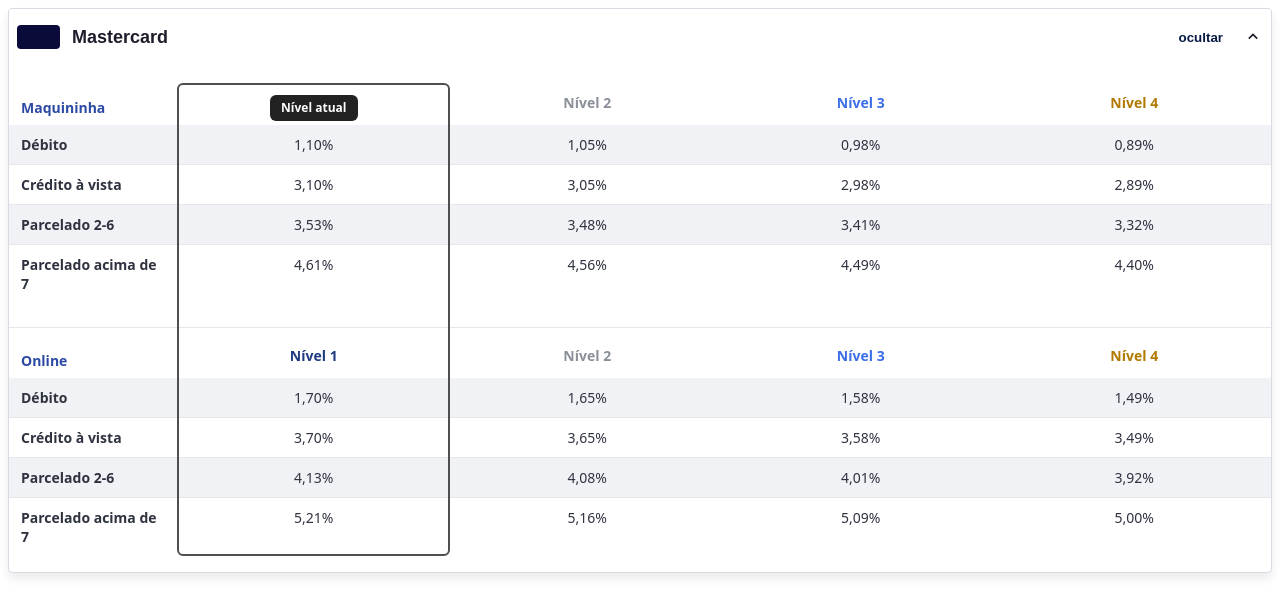
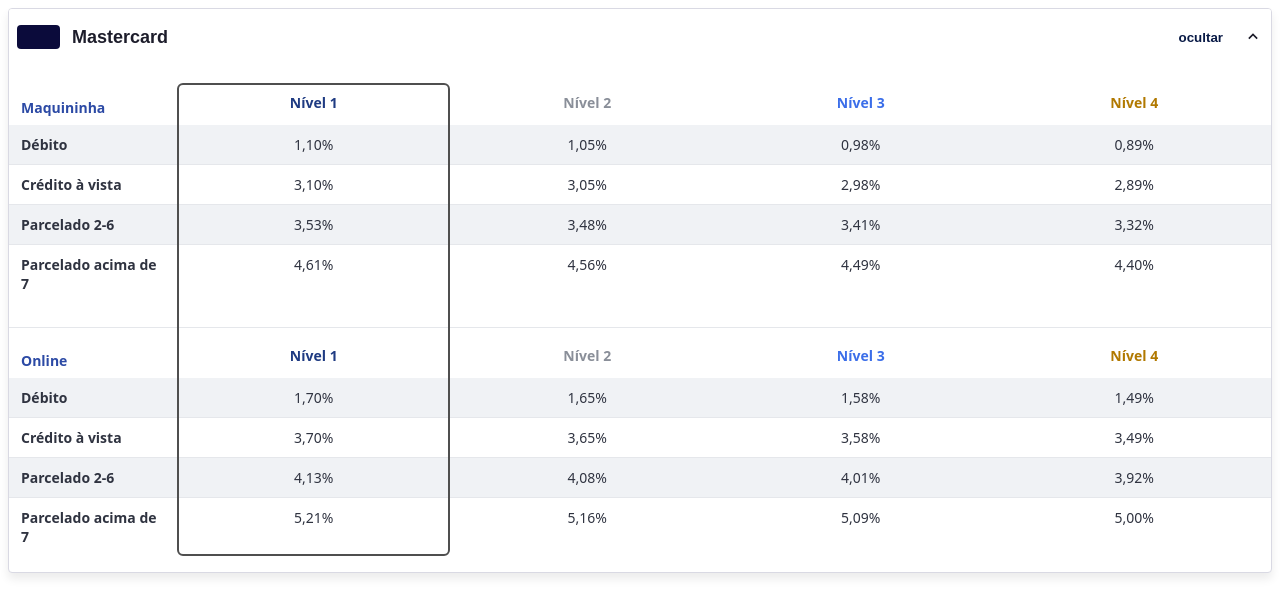
Before and after one commit to eng-ericksantos/eas-design-system, an Angular app: page /home in a window 1280 px wide. Shown: the top 616 px of the page. Built offline with nearby package versions, Linux system fonts and the light colour scheme.

Commit message:
removendo tag atual dentro do container borda

```diff
--- a/src/app/components/bandeiras-tabela/bandeiras-tabela.component.html
+++ b/src/app/components/bandeiras-tabela/bandeiras-tabela.component.html
@@ -17,18 +17,18 @@
       [style.height.px]="overlay.height"
     ></div>
 
-    <!-- TAG “Nível atual” (sempre DENTRO e ACIMA do header) -->
+    <!-- TAG “Nível atual” FORA do contorno, colada no topo -->
     <div
       #tagRef
       class="current-tag"
       [style.left.px]="overlay.center"
       [style.top.px]="overlay.tagTop"
-      [style.max-width.px]="overlay.tagMaxWidth"
+      [style.width.px]="overlay.tagWidth"
     >
       Nível atual
     </div>
 
-    <!-- Cabeçalho (Maquininha) -->
+    <!-- Cabeçalho -->
     <div
       class="header-row grid"
       #headerRow
@@ -76,7 +76,7 @@
 
     <div class="divider"></div>
 
-    <!-- Cabeçalho (Online) -->
+    <!-- Cabeçalho 2 -->
     <div
       class="header-row grid"
       #headerRow
--- a/src/app/components/bandeiras-tabela/bandeiras-tabela.component.scss
+++ b/src/app/components/bandeiras-tabela/bandeiras-tabela.component.scss
@@ -5,10 +5,7 @@
   --zebra: #f0f2f5;
   --current-border: #4f4f4f;
   --title-blue: #2c4aa5;
-
-  /* novo: gutter horizontal único usado por todo o conteúdo */
   --gutter: 8px;
-
   font-family: system-ui, -apple-system, Segoe UI, Roboto, Arial, sans-serif;
 }
 
@@ -30,7 +27,6 @@
   padding: 0;
   box-sizing: border-box;
   overflow-x: hidden;
-  /* não estoura laterais */
   overflow-y: visible;
 }
 
@@ -42,11 +38,8 @@
   margin: 0 !important;
   max-width: 100%;
   overflow: visible;
-  /* sem scroll interno */
   -webkit-overflow-scrolling: touch;
   box-sizing: border-box;
-
-  /* headroom para a TAG + GUTTER HORIZONTAL AQUI ✅ */
   padding-top: var(--headroom, 0px);
   padding-inline: var(--gutter);
 }
@@ -61,10 +54,13 @@
   box-sizing: border-box;
 }
 
-/* Alinhamento em linha dos headers */
+/* header fica ACIMA da borda, mas ainda abaixo da TAG */
 .header-row {
   margin-bottom: 2px;
   align-items: center;
+  position: relative;
+  z-index: 6;
+  /* texto sempre acima do traço do contorno */
 }
 
 .level-head {
@@ -126,11 +122,10 @@
   margin: 8px 0;
 }
 
-/* Contorno da coluna atual */
+/* contorno fica sob header e sob tag */
 .current-col {
   position: absolute;
   top: 0;
-  /* definido no TS */
   border: 2px solid #4f4f4f;
   border-radius: 6px;
   background: transparent;
@@ -139,7 +134,7 @@
   z-index: 5;
 }
 
-/* TAG “Nível atual” – DENTRO do contorno e ACIMA do header */
+/* TAG – colada no topo interno do contorno, largura controlada no TS */
 .current-tag {
   position: absolute;
   transform: translate(-50%, 0);
@@ -153,8 +148,9 @@
   border-radius: 6px;
   text-align: center;
   pointer-events: none;
-  z-index: 6;
-
+  z-index: 7;
+  /* acima do header e do contorno */
+  box-sizing: border-box;
   min-width: 72px;
   white-space: normal;
   overflow-wrap: anywhere;
@@ -165,7 +161,6 @@
   }
 }
 
-/* cores dos níveis */
 .level-1 {
   color: #1f3b82;
 }
@@ -182,7 +177,7 @@
   color: #b17900;
 }
 
-/* Responsivo */
+/* responsivo */
 :host {
   --left-col: 168px;
   --min-level: 92px;
--- a/src/app/components/bandeiras-tabela/bandeiras-tabela.component.ts
+++ b/src/app/components/bandeiras-tabela/bandeiras-tabela.component.ts
@@ -42,7 +42,7 @@
 
   nivelAtual = 0;
 
-  selectedBrand: Bandeira = {
+  selectedBrand = {
     nome: 'Mastercard',
     bandeira: 'mastercard',
     grupos: [
@@ -67,25 +67,27 @@
     ],
   };
 
-  /** geometria do overlay */
+  /** Geometria do contorno e da tag */
   overlay = {
     left: 0,
     width: 0,
     center: 0,
     top: 0,
     height: 0,
-    tagTop: 0,
-    tagMaxWidth: 0,
+    tagTop: 0,     // topo da TAG (fora do contorno; valor negativo em relação ao contorno)
+    tagWidth: 0,   // largura da TAG = largura interna do contorno (entre as bordas)
   };
 
-  /** espaço no topo do .scroll para a TAG (sem sobrepor headers) */
-  tagHeadroom = 26;
+  /**
+   * NÃO usamos mais “headroom” (spacer) no topo da `.scroll` — deixamos 0 para
+   * não criar espaço em branco. A tag está FORA do contorno, então não cobre o header.
+   */
+  tagHeadroom = 0;
 
-  private readonly MIN_HEADROOM = 22;  // topo compacto
-  private readonly BORDER = 2;         // largura da borda do contorno
-  private readonly INSET = 10;        // respiro interno da TAG
-  private readonly GAP = 6;         // distância entre a base da TAG e o header
-  private readonly SAFETY = 4;         // folga extra p/ evitar encostar no texto
+  // Constantes para ajuste fino
+  private readonly BORDER = 2;     // espessura da borda do contorno (CSS)
+  private readonly OUT_GAP = 2;    // distância visual da TAG até a borda do contorno (fora)
+  private readonly TOP_OFFSET = 0; // ajuste fino do topo do contorno vs. header (0 fica alinhado)
 
   ngAfterViewInit(): void {
     setTimeout(() => this.reflowOverlay());
@@ -101,7 +103,12 @@
   @HostListener('window:resize') onResize() { this.reflowOverlay(); }
   @HostListener('window:orientationchange') onOrient() { this.reflowOverlay(); }
 
-  /** Calcula contorno e TAG com clamps nas laterais/topo (evita vazamentos) */
+  /**
+   * Lógica simples e confiável:
+   * - O contorno começa exatamente na altura do primeiro header (sem “gap”).
+   * - A TAG fica FORA do contorno, colada ao topo (com OUT_GAP).
+   * - A largura da TAG é a largura INTERNA do contorno (entre as duas bordas).
+   */
   reflowOverlay() {
     const heads = this.levelHeads?.toArray();
     const rows = this.headerRows?.toArray();
@@ -110,32 +117,22 @@
     const container = this.scrollArea.nativeElement;
     const cRect = container.getBoundingClientRect();
 
-    // coluna atual a partir do header “Nível X”
+    // Coluna atual (usa o header “Nível X” como referência)
     const hRect = heads[this.nivelAtual].nativeElement.getBoundingClientRect();
-
-    // posição horizontal relativa ao container (considera scrollLeft)
     let left = hRect.left - cRect.left + container.scrollLeft;
     let width = hRect.width;
 
-    // CLAMP nas laterais do container (nunca estoura o card)
+    // Clamps laterais
     left = Math.max(0, Math.min(left, container.clientWidth - width));
     width = Math.min(width, container.clientWidth - left);
 
-    // topo do primeiro header relativo ao container
-    const firstHeaderRect = rows[0].nativeElement.getBoundingClientRect();
-    const headerTop = firstHeaderRect.top - cRect.top;
+    // Topo do primeiro header relativo ao container
+    const headerTop = rows[0].nativeElement.getBoundingClientRect().top - cRect.top;
 
-    // mede a TAG (suporta quebra em 2 linhas)
-    const tagH = this.tagRef?.nativeElement?.offsetHeight || 24;
+    // 1) Contorno: começa no topo do header (opcionalmente deslocado por TOP_OFFSET)
+    const top = Math.max(0, Math.round(headerTop + this.TOP_OFFSET));
 
-    // headroom necessário → tag acima do header + borda + inset + folga
-    const neededHead = Math.ceil(tagH + this.GAP + this.BORDER + this.INSET + this.SAFETY);
-    this.tagHeadroom = Math.max(this.MIN_HEADROOM, neededHead);
-
-    // contorno: começa “colado” ao início do bloco (acima do header)
-    const top = Math.max(0, Math.round(headerTop - this.tagHeadroom));
-
-    // base do contorno: fim da última linha do último grupo
+    // 2) Base do contorno = fim da última linha
     const lastRow = this.tableRoot.nativeElement
       .querySelector('.group:last-of-type .grid:last-of-type') as HTMLElement | null;
     const lastBottom = lastRow
@@ -143,33 +140,24 @@
       : container.scrollHeight;
     const height = Math.max(0, Math.round(lastBottom - top));
 
-    // largura útil dentro do contorno (limite da TAG)
-    const innerW = Math.max(0, width - 2 * (this.BORDER + this.INSET));
-    const MIN_TAG_W = 72, MAX_TAG_W = 160;
-    const tagMaxWidth = Math.min(Math.max(MIN_TAG_W, innerW), MAX_TAG_W);
+    // 3) Largura interna da coluna (entre as bordas) = largura da TAG
+    const tagWidth = Math.max(0, width - 2 * this.BORDER);
 
-    // TAG sempre DENTRO do contorno e ACIMA do header
-    const tagTop = top + this.BORDER + this.INSET;
+    // 4) Posição da TAG por fora do contorno (um pouco acima do topo)
+    const tagH = this.tagRef?.nativeElement?.offsetHeight || 24;
+    const tagTop = top - (tagH + this.OUT_GAP);
 
-    // centro da TAG clamped nas laterais do contorno
-    const measuredTagW = Math.min(tagMaxWidth, (this.tagRef?.nativeElement?.offsetWidth || tagMaxWidth));
-    const half = measuredTagW / 2;
-    let center = left + width / 2;
-    const minCenter = left + this.BORDER + this.INSET + half;
-    const maxCenter = left + width - (this.BORDER + this.INSET) - half;
-    center = Math.max(minCenter, Math.min(center, maxCenter));
+    const center = left + width / 2;
 
-    this.overlay = { left: Math.floor(left), width: Math.floor(width), center, top, height, tagTop, tagMaxWidth };
-
-    // segunda passada para estabilizar caso a TAG mude de tamanho
-    requestAnimationFrame(() => {
-      const newH = this.tagRef?.nativeElement?.offsetHeight || tagH;
-      const need2 = Math.ceil(newH + this.GAP + this.BORDER + this.INSET + this.SAFETY);
-      const next = Math.max(this.MIN_HEADROOM, need2);
-      if (Math.abs(next - this.tagHeadroom) >= 1) {
-        this.tagHeadroom = next;
-        this.reflowOverlay();
-      }
-    });
+    // aplica
+    this.overlay = {
+      left: Math.floor(left),
+      width: Math.floor(width),
+      center,
+      top,
+      height,
+      tagTop,
+      tagWidth
+    };
   }
 }
```
